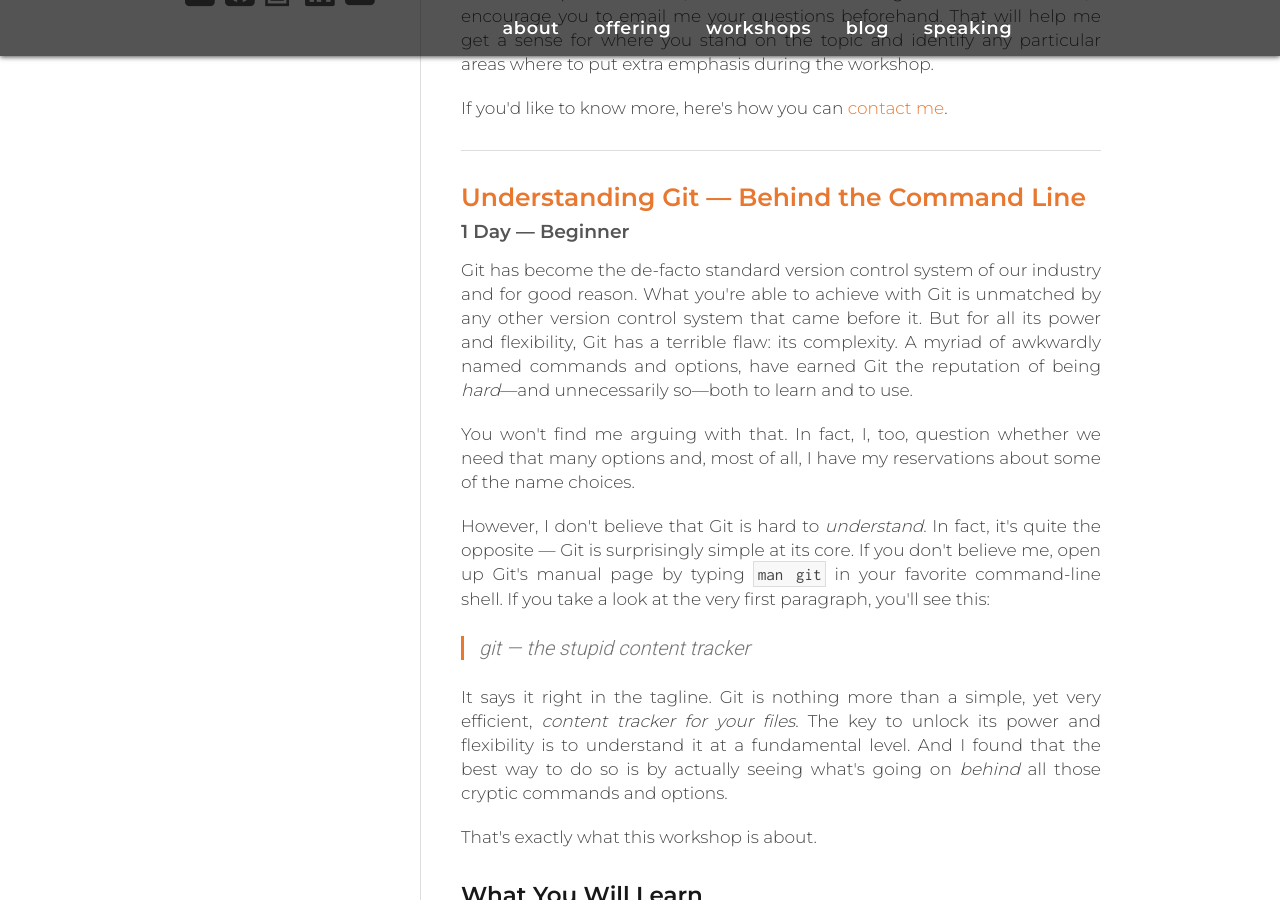
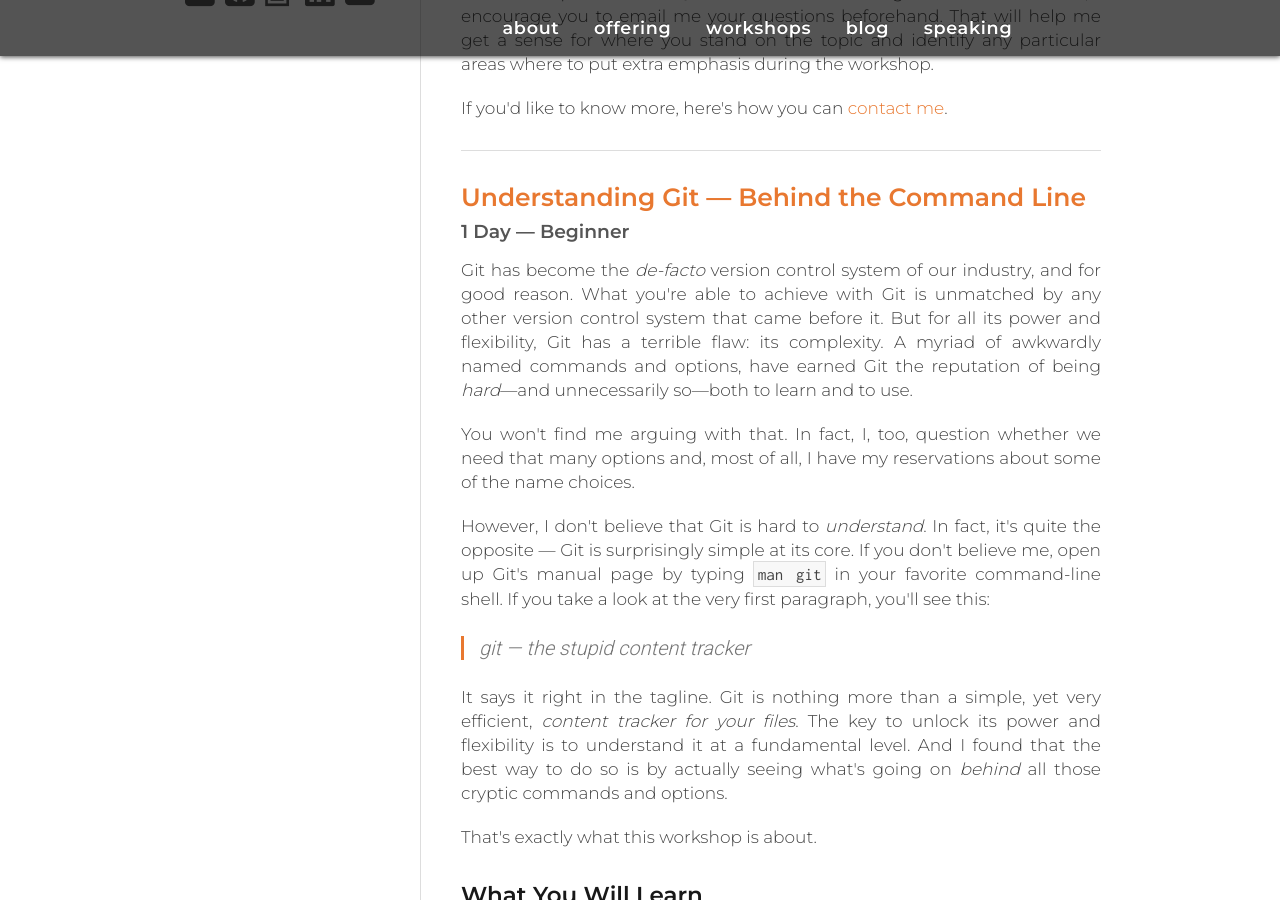
Before and after one commit to megakemp/megakemp.github.io, a Jekyll site: the page built from workshops/index.html, in a window 1280 px wide and 900 px high, scrolled down 548 px. Built offline with Jekyll 4.4.1, drawn with Linux system fonts in a browser that asks for light colours; nearby versions of some CDN libraries; comment, search, counter and statistics services are not loaded.

Commit message:
Makes a few corrections in the workshops page

```diff
--- a/workshops/index.html
+++ b/workshops/index.html
@@ -19,7 +19,7 @@ title: Workshops
     <span class="subtitle">1 Day — Beginner</span>
   </h2>
 
-  <p>Git has become the de-facto standard version control system of our industry and for good reason. What you're able to achieve with Git is unmatched by any other version control system that came before it. But for all its power and flexibility, Git has a terrible flaw: its complexity. A myriad of awkwardly named commands and options, have earned Git the reputation of being <em>hard</em>—and unnecessarily so—both to learn and to use.</p>
+  <p>Git has become the <em>de-facto</em> version control system of our industry, and for good reason. What you're able to achieve with Git is unmatched by any other version control system that came before it. But for all its power and flexibility, Git has a terrible flaw: its complexity. A myriad of awkwardly named commands and options, have earned Git the reputation of being <em>hard</em>—and unnecessarily so—both to learn and to use.</p>
 
   <p>You won't find me arguing with that. In fact, I, too, question whether we need that many options and, most of all, I have my reservations about some of the name choices.</p>
 
```
